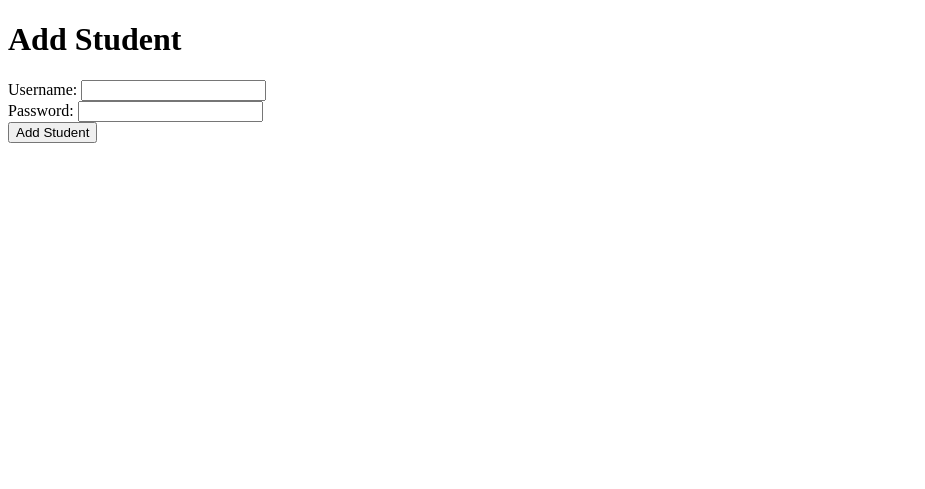
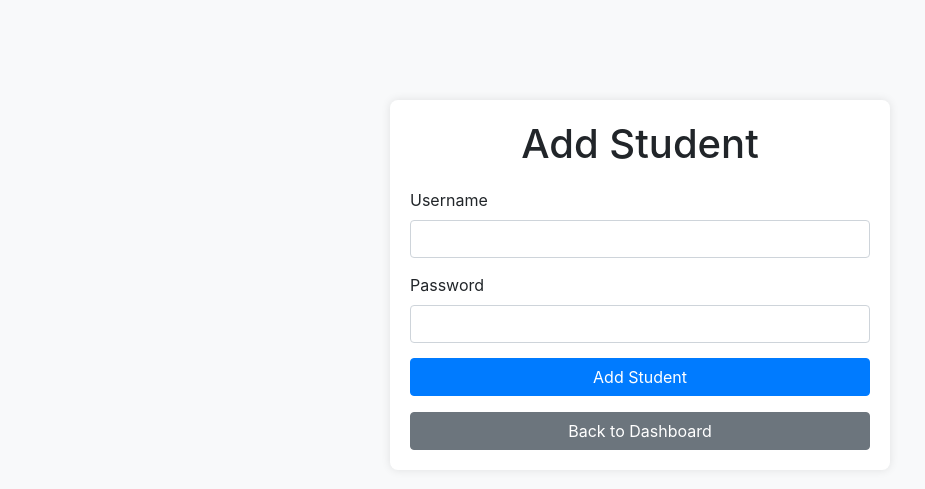
Before and after one commit to stoicdavi/learning_Management_system, a PHP site: page /add_student.php in a window 1280 px wide. Shown: the top 489 px of the page, without its empty margins (0-925 px from the left). Run offline with PHP 8.4, Linux system fonts and the light colour scheme; the visitor is signed in with stand-in values (Sample User, id 1); some libraries are stand-ins or nearby versions.

Commit message:
chore: style the add student page
Signed-off-by: David Nanjila <nanjiladavid2@gmail.com>

```diff
--- a/add_student.php
+++ b/add_student.php
@@ -13,21 +13,18 @@ if ($_SERVER['REQUEST_METHOD'] == 'POST') {
     $password = $_POST['password'];
 
     if (strlen($password) < 6) {
-        echo 'Password must be at least 6 characters long';
-        exit;
-    }
-
-    if (!empty($username) && !empty($password)) {
+        $error = 'Password must be at least 6 characters long';
+    } elseif (!empty($username) && !empty($password)) {
         $passwordHash = password_hash($password, PASSWORD_DEFAULT);
 
         $sql = "INSERT INTO students (stud_name, password) VALUES ('$username', '$passwordHash')";
         if ($conn->query($sql) === TRUE) {
-            echo 'Student added successfully';
+            $success = 'Student added successfully';
         } else {
-            echo 'Error: ' . $conn->error;
+            $error = 'Error: ' . $conn->error;
         }
     } else {
-        echo 'Please fill in all fields';
+        $error = 'Please fill in all fields';
     }
 }
 ?>
@@ -38,17 +35,66 @@ if ($_SERVER['REQUEST_METHOD'] == 'POST') {
     <meta charset="UTF-8">
     <meta name="viewport" content="width=device-width, initial-scale=1.0">
     <title>Add Student</title>
+    <link rel="stylesheet" href="https://stackpath.bootstrapcdn.com/bootstrap/4.5.2/css/bootstrap.min.css">
+    <style>
+        body {
+            background-color: #f8f9fa;
+        }
+        .form-container {
+            max-width: 500px;
+            margin: auto;
+            padding: 20px;
+            background: #fff;
+            border-radius: 8px;
+            box-shadow: 0 0 10px rgba(0,0,0,0.1);
+            margin-top: 100px;
+        }
+        .form-container h1 {
+            margin-bottom: 20px;
+        }
+        .form-container .form-group {
+            margin-bottom: 15px;
+        }
+        .form-container .form-control {
+            border-radius: 4px;
+        }
+        .form-container .btn {
+            border-radius: 4px;
+        }
+        .form-container .alert {
+            margin-bottom: 15px;
+        }
+    </style>
 </head>
 <body>
-    <h1>Add Student</h1>
-    <form method="post" action="">
-        <label for="username">Username:</label>
-        <input type="text" id="username" name="username" required>
-        <br>
-        <label for="password">Password:</label>
-        <input type="password" id="password" name="password" required minlength="6">
-        <br>
-        <input type="submit" value="Add Student">
-    </form>
+    <div class="form-container">
+        <h1 class="text-center">Add Student</h1>
+
+        <?php if (isset($error)): ?>
+            <div class="alert alert-danger"><?php echo htmlspecialchars($error); ?></div>
+        <?php endif; ?>
+
+        <?php if (isset($success)): ?>
+            <div class="alert alert-success"><?php echo htmlspecialchars($success); ?></div>
+        <?php endif; ?>
+
+        <form method="post" action="">
+            <div class="form-group">
+                <label for="username">Username</label>
+                <input type="text" id="username" name="username" class="form-control" required>
+            </div>
+            <div class="form-group">
+                <label for="password">Password</label>
+                <input type="password" id="password" name="password" class="form-control" required minlength="6">
+            </div>
+            <button type="submit" class="btn btn-primary btn-block">Add Student</button>
+        </form>
+
+        <a href="instructor_dashboard.php" class="btn btn-secondary btn-block mt-3">Back to Dashboard</a>
+    </div>
+
+    <script src="https://code.jquery.com/jquery-3.5.1.slim.min.js"></script>
+    <script src="https://cdn.jsdelivr.net/npm/@popperjs/core@2.5.4/dist/umd/popper.min.js"></script>
+    <script src="https://stackpath.bootstrapcdn.com/bootstrap/4.5.2/js/bootstrap.min.js"></script>
 </body>
 </html>
```
